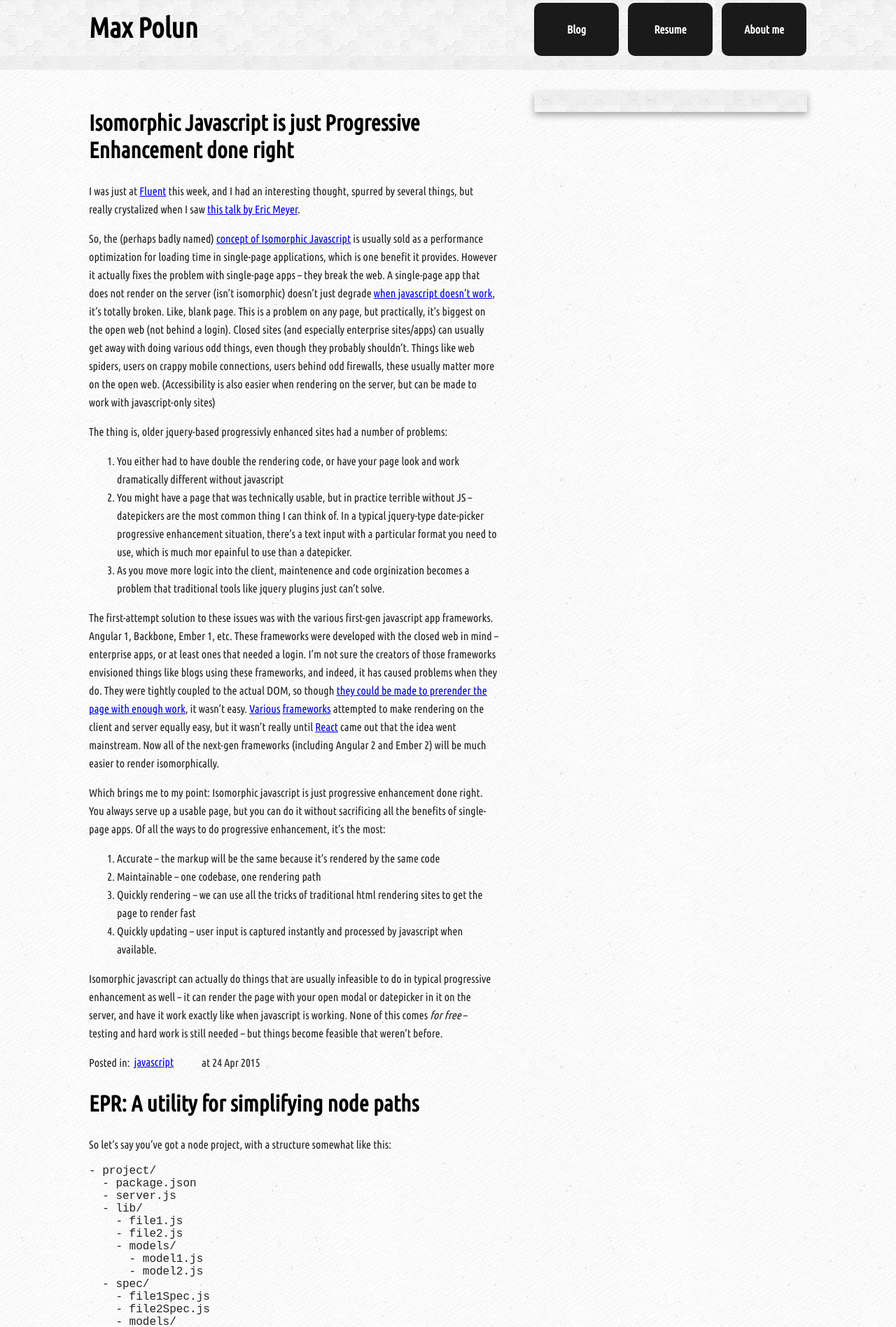
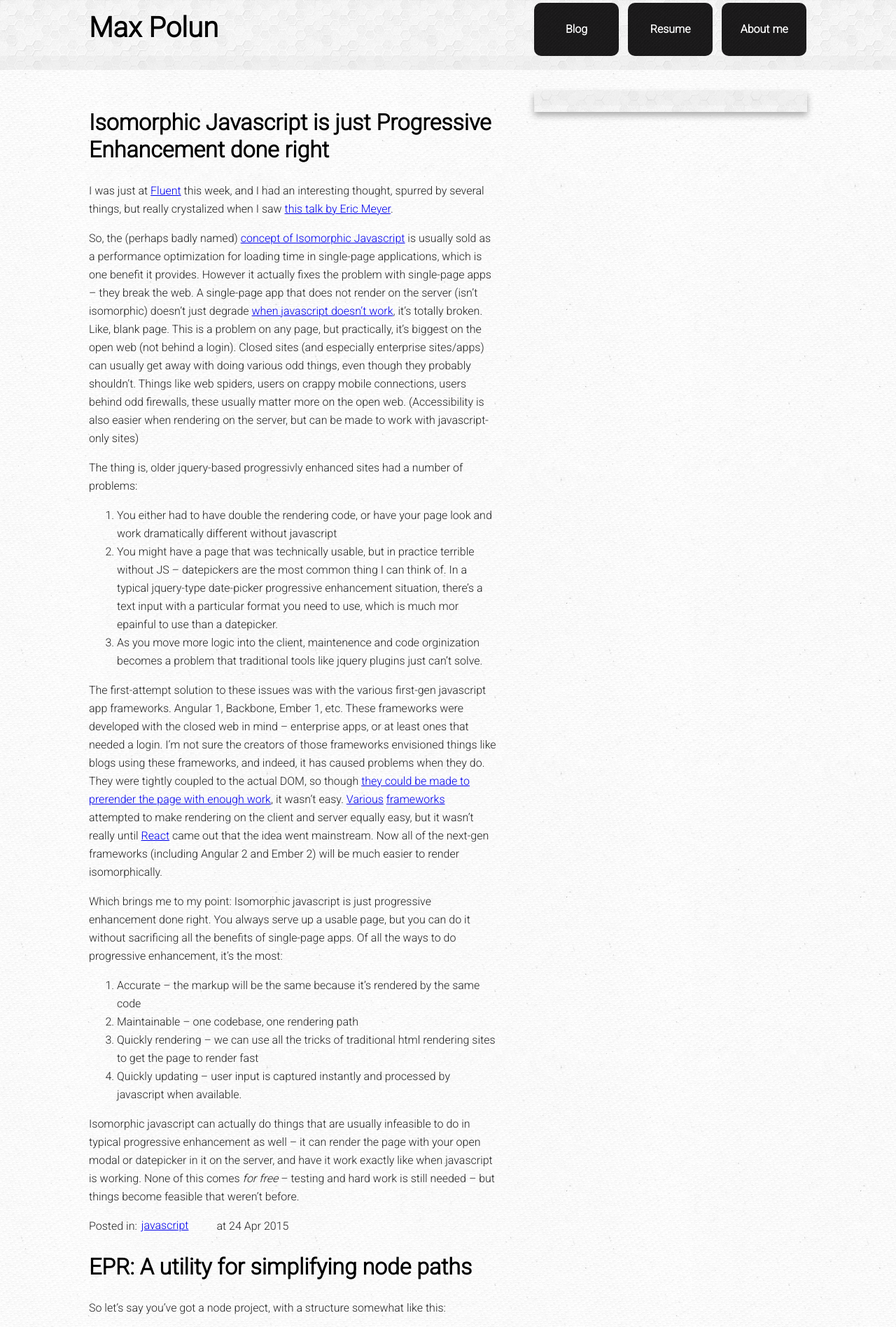
Before and after one commit to maxpolun/maxpolun.github.io, a Jekyll site: the page built from index.html, in a window 1280 px wide. Shown: the top 1897 px of the page at 70% size. Built offline with Jekyll 4.4.1, drawn with Linux system fonts in a browser that asks for light colours; nearby versions of some CDN libraries; a script that is not in the unit is left out; the list of posts is cut into pages by our own code; comment, search, counter and statistics services are not loaded.

Commit message:
swap out some fonts

```diff
--- a/_layouts/base.html
+++ b/_layouts/base.html
@@ -17,7 +17,8 @@
 	<link rel="stylesheet" href="/css/pygments.css">
 
 	<script src="/js/libs/modernizr-2.5.3-respond-1.1.0.min.js"></script>
-	<link href='http://fonts.googleapis.com/css?family=Ubuntu+Condensed' rel='stylesheet' type='text/css'>
+	<link href='http://fonts.googleapis.com/css?family=Roboto:300' rel='stylesheet' type='text/css'>
+	<link href='http://fonts.googleapis.com/css?family=Inconsolata' rel='stylesheet' type='text/css'>
 	<link rel="alternate" type="application/atom+xml" href="atom.xml" title="Atom feed">
 	<link href="rss.xml" rel="alternate" type="application/rss+xml" title="RSS Feed" />
 </head>
--- a/css/style.css
+++ b/css/style.css
@@ -10,9 +10,6 @@ audio:not([controls]) { display: none; }
 html { font-size: 100%; -webkit-text-size-adjust: 100%; -ms-text-size-adjust: 100%; }
 html, button, input, select, textarea { font-family: sans-serif; color: #222; }
 body { margin: 0; font-size: 1em; line-height: 1.4; }
-
-::-moz-selection { background: #fe57a1; color: #fff; text-shadow: none; }
-::selection { background: #fe57a1; color: #fff; text-shadow: none; }
 
 a { color: #00e; }
 a:visited { color: #551a8b; }
@@ -27,7 +24,7 @@ dfn { font-style: italic; }
 hr { display: block; height: 1px; border: 0; border-top: 1px solid #ccc; margin: 1em 0; padding: 0; }
 ins { background: #ff9; color: #000; text-decoration: none; }
 mark { background: #ff0; color: #000; font-style: italic; font-weight: bold; }
-pre, code, kbd, samp { font-family: monospace, serif; _font-family: 'courier new', monospace; font-size: 1em; }
+pre, code, kbd, samp { font-family: 'Inconsolata', monospace, serif; _font-family: 'courier new', monospace; font-size: 1em; }
 pre { white-space: pre; white-space: pre-wrap; word-wrap: break-word; }
 q { quotes: none; }
 q:before, q:after { content: ""; content: none; }
@@ -73,7 +70,7 @@ td { vertical-align: top; }
    Author: Jonathan Verrecchia - verekia.com/initializr/responsive-template
    ========================================================================== */
 
-body{ font:16px/26px 'Ubuntu Condensed', Helvetica, Helvetica Neue, Arial; }
+body{ font:16px/26px 'Roboto', Helvetica, Helvetica Neue, Arial; }
 
 .wrapper{
 	width:90%;
@@ -165,6 +162,9 @@ nav a:hover {
    ========================================================================== */
 #main pre {
 	line-height: normal;
+  background-color: rgba(0, 0, 0, 0.1);
+  padding: 5px;
+  border: 1px solid #ddd;
 }
 #main-container {
 	background-image: url(/img/clean_textile.png);
```
